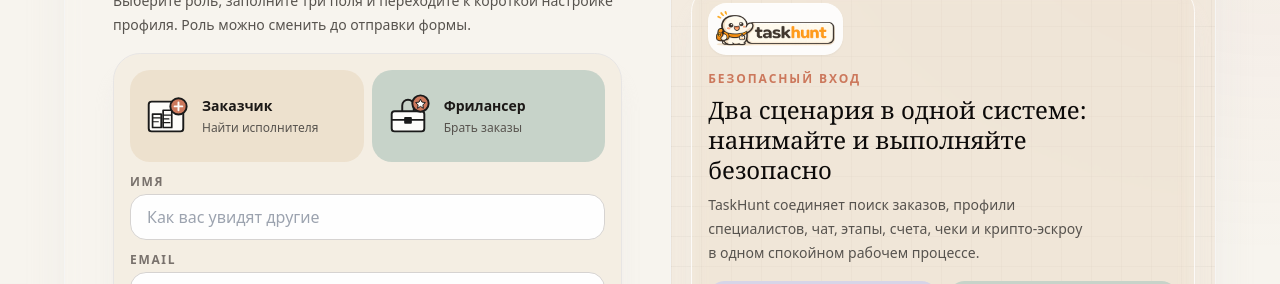
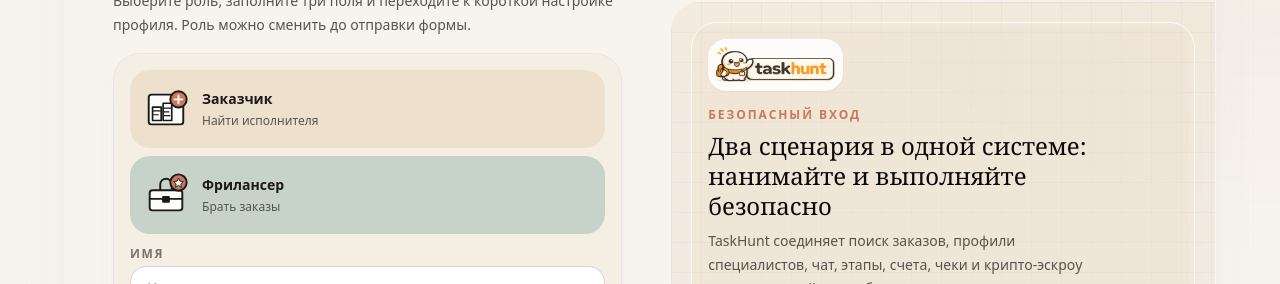
Before and after one commit to aferapokitaysky/taskhuntweb, a Next.js app in the folder apps/web/: page /register in a window 1280 px wide. Shown: the part 164-448 px from the top of the page. Built offline with nearby package versions, Linux system fonts and the light colour scheme; no server answers.

Commit message:
fix(web): stack register role cards

```diff
--- a/apps/web/src/app/register/page.tsx
+++ b/apps/web/src/app/register/page.tsx
@@ -80,12 +80,12 @@
       description="Выберите роль, заполните три поля и переходите к короткой настройке профиля. Роль можно сменить до отправки формы."
       sideTitle="Два сценария в одной системе: нанимайте и выполняйте безопасно"
     >
-      <div className="mb-2 grid gap-2 sm:mb-3 sm:grid-cols-2">
+      <div className="mb-2 grid gap-2 sm:mb-3">
         <button
           type="button"
           onClick={() => setRole('CLIENT')}
           aria-pressed={role === 'CLIENT'}
-          className={`interactive-card group flex min-h-[64px] items-center gap-2 rounded-[1.15rem] bg-card-sand p-2 text-left sm:min-h-[92px] sm:gap-3 sm:rounded-[1.25rem] sm:p-3 ${
+          className={`interactive-card group flex min-h-[64px] w-full items-center gap-2 rounded-[1.15rem] bg-card-sand p-2.5 text-left sm:min-h-[78px] sm:gap-3 sm:rounded-[1.25rem] sm:p-3 ${
             role === 'CLIENT' ? 'ring-2 ring-brand ring-offset-2 ring-offset-cream' : ''
           }`}
         >
@@ -103,7 +103,7 @@
           type="button"
           onClick={() => setRole('FREELANCER')}
           aria-pressed={role === 'FREELANCER'}
-          className={`interactive-card group flex min-h-[64px] items-center gap-2 rounded-[1.15rem] bg-card-sage p-2 text-left sm:min-h-[92px] sm:gap-3 sm:rounded-[1.25rem] sm:p-3 ${
+          className={`interactive-card group flex min-h-[64px] w-full items-center gap-2 rounded-[1.15rem] bg-card-sage p-2.5 text-left sm:min-h-[78px] sm:gap-3 sm:rounded-[1.25rem] sm:p-3 ${
             role === 'FREELANCER' ? 'ring-2 ring-brand ring-offset-2 ring-offset-cream' : ''
           }`}
         >
```
